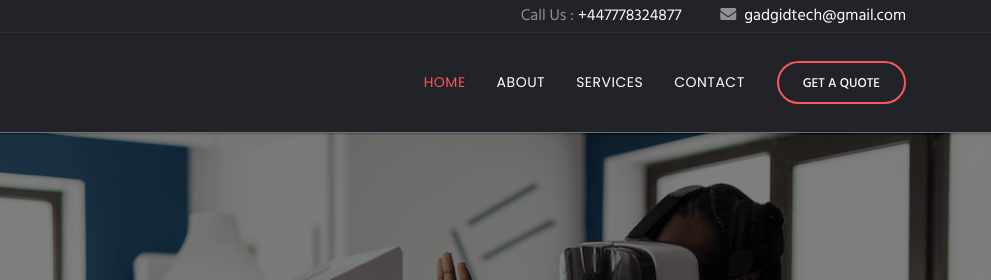
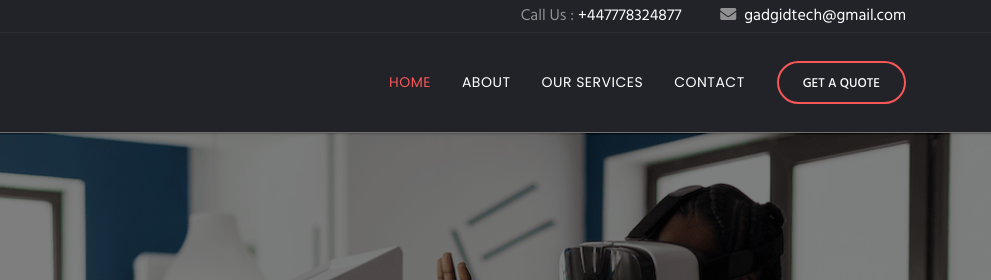
Before and after one commit to latestbob/gadgid, a plain HTML site: page index.html in a window 1280 px wide. Shown: the top 280 px of the page, 289-1280 px from the left. Drawn offline with Linux system fonts and the light colour scheme; some packages are replaced by stand-ins of ours.

Commit message:
updated offering

```diff
--- a/index.html
+++ b/index.html
@@ -82,7 +82,7 @@
                   <a class="nav-link" href="index.html">Home</a>
                 </li>
                 <li class="nav-item @@about"><a class="nav-link" href="about.html">ABOUT</a></li>
-                <li class="nav-item @@service"><a class="nav-link" href="our-services.html">Services</a></li>
+                <li class="nav-item @@service"><a class="nav-link" href="offering.html"> Our Services</a></li>
 
 
                 <li class="nav-item @@contact"><a class="nav-link" href="contact.html">Contact</a></li>
@@ -109,7 +109,7 @@
 					<span class="d-block mb-2 text-white text-capitalize">Your Trusted Source for Tech & Building Essentials</span>
 					<h1 class="animated fadeInUp mb-5">Powering Your Projects with Quality Tech and Building Solutions</h1>
 					<p class="mb-5 ">From high-performance computer hardware to reliable building equipment, Gadgid Tech supports businesses, individuals, and schools across the UK with top-notch products and unmatched expertise.</p>
-					<a href="our-services.html"  class="btn btn-main animated fadeInUp btn-round-full font-weight-bold" aria-label="Get started">Explore Our Services<i class="btn-icon fa fa-angle-right ml-2"></i></a>
+					<a href="offering.html"  class="btn btn-main animated fadeInUp btn-round-full font-weight-bold" aria-label="Get started">Explore Our Services<i class="btn-icon fa fa-angle-right ml-2"></i></a>
 				</div>
 			</div>
 		</div>
@@ -408,7 +408,7 @@ Gadgid Tech is a UK-based reseller specializing in high-quality computer hardwar
           <ul class="list-unstyled footer-menu lh-35">
 			<li><a href="index.html">Home</a></li>
             <li><a href="about.html">About</a></li>
-            <li><a href="our-services.html">Services</a></li>
+            <li><a href="offering.html">Services We Offer</a></li>
             <li><a href="contact.html">Contact Us</a></li>
 
           </ul>
```
Also changed, not shown: about.html (+2 -2 lines), contact.html (+2 -2 lines), offering.html (renamed from our-services.html, +3 -3 lines), 2 other files.
